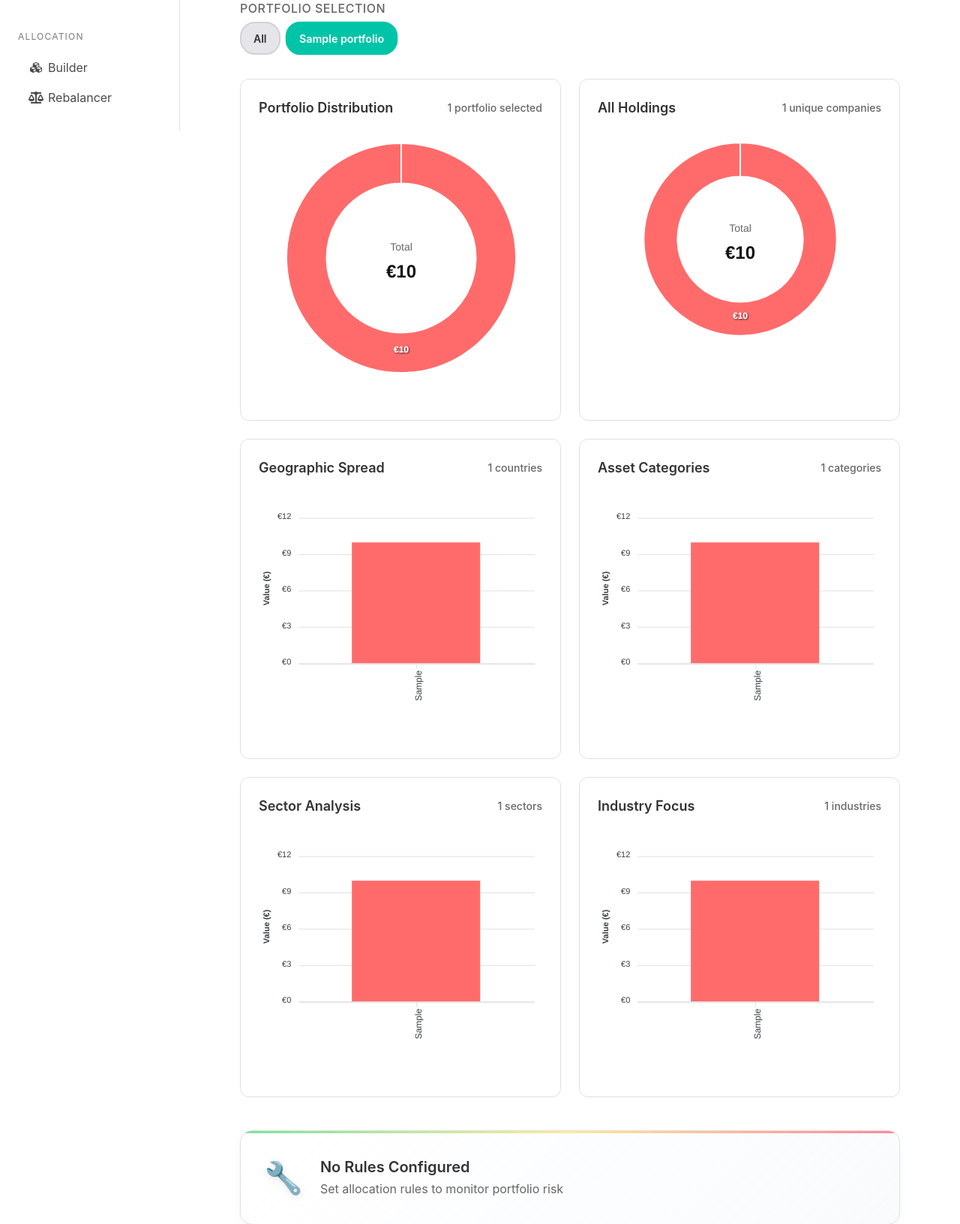
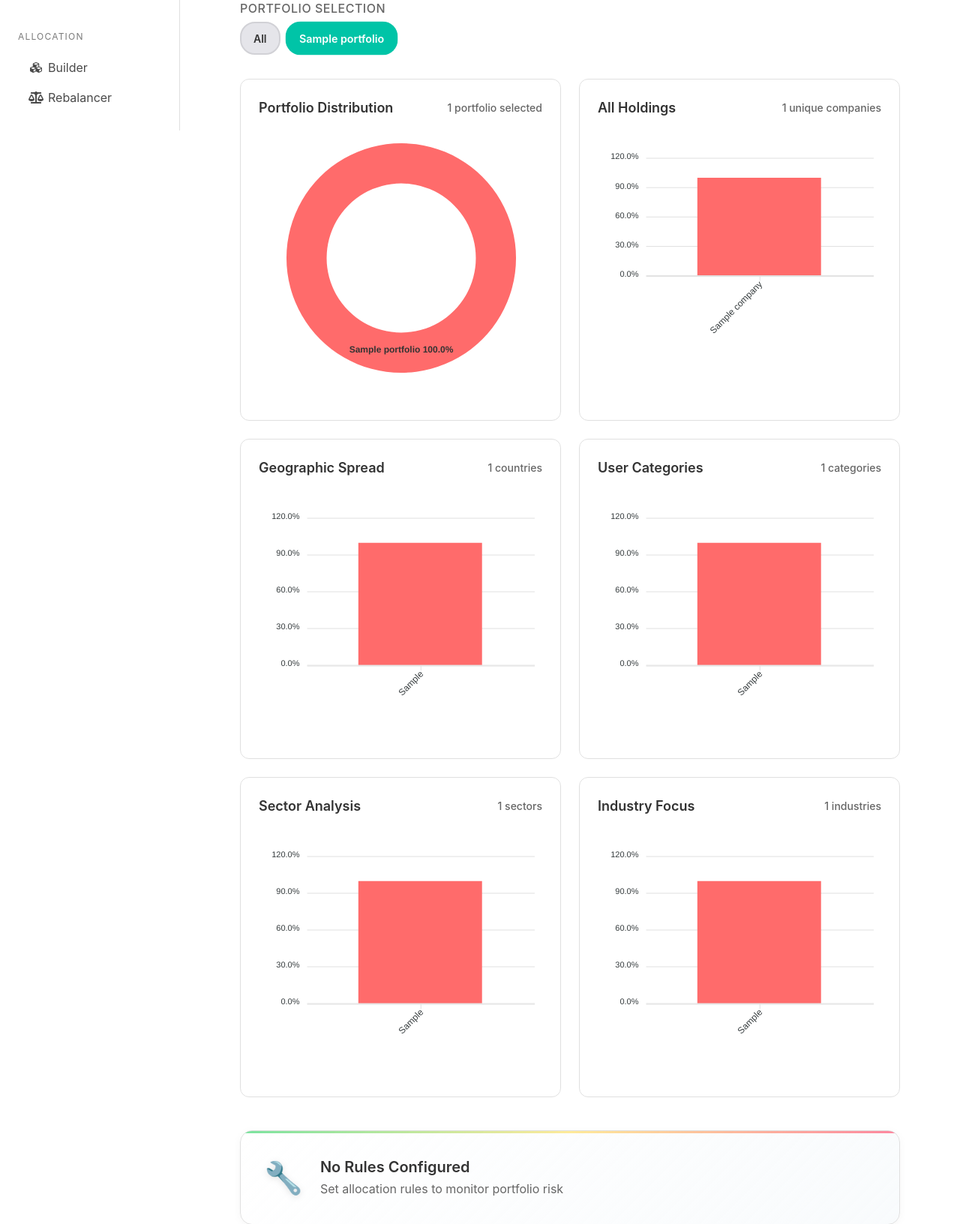
Before and after one commit to icon3333/portfolio_rebalancer, a Flask app: page /portfolio/risk_overview in a window 1280 px wide. Shown: the part 219-1851 px from the top of the page at 75% size. Run offline with Flask 3, Linux system fonts and the light colour scheme; the visitor is signed in with stand-in values (Sample User, id 1); data comes from the database, SQL or seed files in the repository; tables that the repository leaves empty hold one stand-in row (values such as "Sample post"); data that the repository does not hold is empty; some libraries are stand-ins or nearby versions.

Commit message:
finalised risk overview design

```diff
--- a/static/js/apex_chart_config.js
+++ b/static/js/apex_chart_config.js
@@ -74,7 +74,8 @@ const ChartConfig = {
             formatCurrency = v => `€${Math.round(v).toLocaleString()}`,
             formatPercentage = v => `${v.toFixed(1)}%`,
             height = 400,
-            showTotal = true
+            showTotal = true,
+            dataLabelFormatter = null
         } = options;
 
         // Validate and clean the input values
@@ -113,6 +114,9 @@ const ChartConfig = {
                 }
             },
             colors: colors,
+            stroke: {
+                show: false
+            },
             plotOptions: {
                 pie: {
                     donut: {
@@ -147,6 +151,9 @@ const ChartConfig = {
                                     return formatCurrency(total);
                                 }
                             }
+                        },
+                        dataLabels: {
+                            offset: 20
                         }
                     }
                 }
@@ -155,11 +162,15 @@ const ChartConfig = {
                 enabled: true,
                 style: {
                     fontSize: '12px',
-                    fontWeight: 'bold'
+                    fontWeight: 'bold',
+                    colors: ['#333']
                 },
-                formatter: function(val, opts) {
+                formatter: dataLabelFormatter ? dataLabelFormatter : function (val, opts) {
                     const value = cleanedValues[opts.seriesIndex];
                     return formatCurrency(value);
+                },
+                dropShadow: {
+                    enabled: false
                 }
             },
             tooltip: {
@@ -169,11 +180,11 @@ const ChartConfig = {
                     fontSize: '12px'
                 },
                 y: {
-                    formatter: function(value) {
+                    formatter: function (value) {
                         return formatCurrency(value);
                     },
                     title: {
-                        formatter: function(seriesName) {
+                        formatter: function (seriesName) {
                             return seriesName;
                         }
                     }
@@ -371,7 +382,7 @@ const ChartConfig = {
                     fontSize: '9px',
                     fontWeight: 'normal'
                 },
-                formatter: function(val, opts) {
+                formatter: function (val, opts) {
                     if (val === null || val === undefined || isNaN(val)) return '';
                     return val > 0.1 ? val.toFixed(1) + '%' : '';
                 }
@@ -395,7 +406,7 @@ const ChartConfig = {
             },
             tooltip: {
                 enabled: true,
-                custom: function({series, seriesIndex, dataPointIndex, w}) {
+                custom: function ({ series, seriesIndex, dataPointIndex, w }) {
                     try {
                         const country = data.countries[seriesIndex] || 'Unknown';
                         const dimension = data.dims[dataPointIndex] || 'Unknown';
--- a/templates/pages/risk_overview.html
+++ b/templates/pages/risk_overview.html
@@ -80,7 +80,7 @@
                     <div class="gauge-card">
                         <div class="gauge-indicator">
                             <div class="overview-chart-header">
-                                <div class="overview-chart-title">Asset Categories</div>
+                                <div class="overview-chart-title">User Categories</div>
                                 <div class="overview-chart-subtitle" id="categoryCountSubtitle">Category breakdown</div>
                             </div>
                             <div class="overview-chart-container">
@@ -871,7 +871,11 @@
                         {
                             colors: colors,
                             height: 350,
-                            showTotal: true
+                            showTotal: false,
+                            dataLabelFormatter: function (val, opts) {
+                                const label = cleanedLabels[opts.seriesIndex];
+                                return `${label} ${val.toFixed(1)}%`;
+                            }
                         }
                     );
                 } else {
@@ -891,69 +895,34 @@
             const allCompanies = getAllCompaniesFromSelectedPortfolios();
             const companyGroups = groupCompaniesByName(allCompanies);
 
-            // Sort and prepare chart data
+            // Prepare chart data (handles top 10 + "Others")
             const { labels, values } = prepareChartData(companyGroups);
 
-            // Validate and clean data
-            const cleanedData = [];
-            for (let i = 0; i < labels.length; i++) {
-                const value = parseFloat(values[i]) || 0;
-                if (value > 0 && !isNaN(value)) {
-                    cleanedData.push({
-                        label: labels[i],
-                        value: value
-                    });
-                }
-            }
-
-            console.log('Company chart cleaned data:', cleanedData);
-
-            if (cleanedData.length === 0) {
+            if (labels.length === 0) {
                 document.getElementById('companyAllocationsChart').innerHTML =
                     '<div class="has-text-centered p-4"><p class="has-text-grey-light">No data available</p></div>';
                 return;
             }
 
-            const cleanedLabels = cleanedData.map(d => d.label);
-            const cleanedValues = cleanedData.map(d => d.value);
-
-            console.log('Company chart - labels:', cleanedLabels);
-            console.log('Company chart - values:', cleanedValues);
-
-            const colors = ChartConfig.generateColors(cleanedLabels.length);
+            // Calculate total and percentages for the bar chart
+            const totalValue = values.reduce((sum, v) => sum + v, 0);
+            const percentages = values.map(v => totalValue > 0 ? (v / totalValue) * 100 : 0);
 
             try {
-                const chartElement = document.getElementById('companyAllocationsChart');
-                if (!chartElement) {
-                    console.error('Company chart element not found');
-                    return;
-                }
-
-                // Ensure the element is visible and has dimensions
-                chartElement.style.display = 'block';
-                chartElement.style.minHeight = '350px';
-
-                if (typeof ChartConfig !== 'undefined' && ChartConfig.createDoughnutChart) {
-                    ChartConfig.createDoughnutChart(
-                        'companyAllocationsChart',
-                        cleanedLabels,
-                        cleanedValues,
-                        {
-                            colors: colors,
-                            height: 300,
-                            showTotal: true
-                        }
-                    );
-
-
-                } else {
-                    console.error('ChartConfig.createDoughnutChart not available');
-                    document.getElementById('companyAllocationsChart').innerHTML =
-                        '<div class="has-text-centered p-4"><p class="has-text-grey-light">Chart library not loaded</p></div>';
-                }
+                // Use the existing bar chart function
+                createBarChart('companyAllocationsChart',
+                    labels,
+                    values, {
+                    title: '',
+                    colors: ChartConfig.generateColors(labels.length),
+                    percentages: percentages,
+                    total: totalValue,
+                    formatPercentage: window.formatPercentage || (v => `${v.toFixed(1)}%`),
+                    height: 300
+                }
+                );
             } catch (error) {
-                console.error('Error creating company allocations chart:', error);
-                console.error('Error stack:', error.stack);
+                console.error('Error creating company allocations bar chart:', error);
                 document.getElementById('companyAllocationsChart').innerHTML =
                     '<div class="has-text-centered p-4"><p class="has-text-danger">Error creating chart: ' + error.message + '</p></div>';
             }
@@ -1061,12 +1030,16 @@
             // Clear existing chart
             element.innerHTML = '';
 
+            // Convert values to percentages
+            const total = options.total || values.reduce((sum, v) => sum + v, 0);
+            const percentageValues = values.map(val => total > 0 ? (val / total * 100) : 0);
+
             const colors = options.colors || ChartConfig.generateColors(labels.length);
 
             const chartOptions = {
                 series: [{
-                    name: 'Value',
-                    data: values
+                    name: 'Percentage',
+                    data: percentageValues
                 }],
                 chart: {
                     type: 'bar',
@@ -1094,7 +1067,7 @@
                 xaxis: {
                     categories: labels,
                     labels: {
-                        rotate: -90,
+                        rotate: -45,
                         rotateAlways: true,
                         style: {
                             fontSize: '12px',
@@ -1104,12 +1077,9 @@
                     }
                 },
                 yaxis: {
-                    title: {
-                        text: 'Value (€)'
-                    },
                     labels: {
                         formatter: function (val) {
-                            return options.formatCurrency ? options.formatCurrency(val) : '€' + val.toLocaleString();
+                            return val.toFixed(1) + '%';
                         }
                     }
                 },
@@ -1118,12 +1088,17 @@
                     colors: colors
                 },
                 tooltip: {
+                    fillSeriesColor: true,
+                    x: {
+                        show: false
+                    },
                     y: {
-                        formatter: function (val, opts) {
-                            const percentage = options.percentages ? options.percentages[opts.dataPointIndex] : 0;
-                            const currency = options.formatCurrency ? options.formatCurrency(val) : '€' + val.toLocaleString();
-                            const percent = options.formatPercentage ? options.formatPercentage(percentage) : percentage.toFixed(1) + '%';
-                            return `${currency} (${percent})`;
+                        formatter: function (val, { dataPointIndex, w }) {
+                            const label = w.globals.labels[dataPointIndex];
+                            return `${label} ${val.toFixed(1)}%`;
+                        },
+                        title: {
+                            formatter: () => ''
                         }
                     }
                 },
@@ -1182,7 +1157,7 @@
                     title: '',
                     colors: ChartConfig.generateColors(distributionData.length),
                     percentages: distributionPercentages,
-                    formatCurrency: window.formatCurrency || (v => `€${v.toLocaleString()}`),
+                    total: distributionTotal,
                     formatPercentage: window.formatPercentage || (v => `${v.toFixed(1)}%`),
                     height: 300
                 });
```
